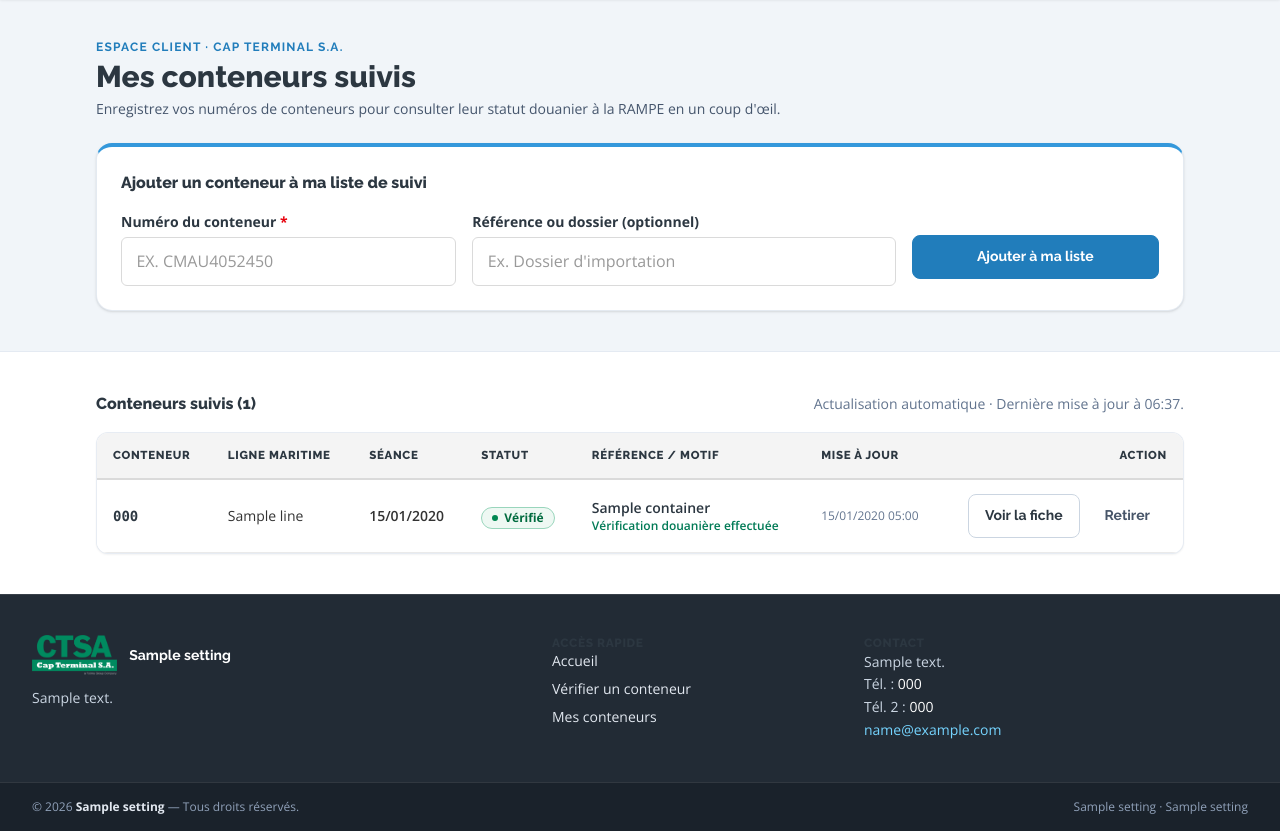
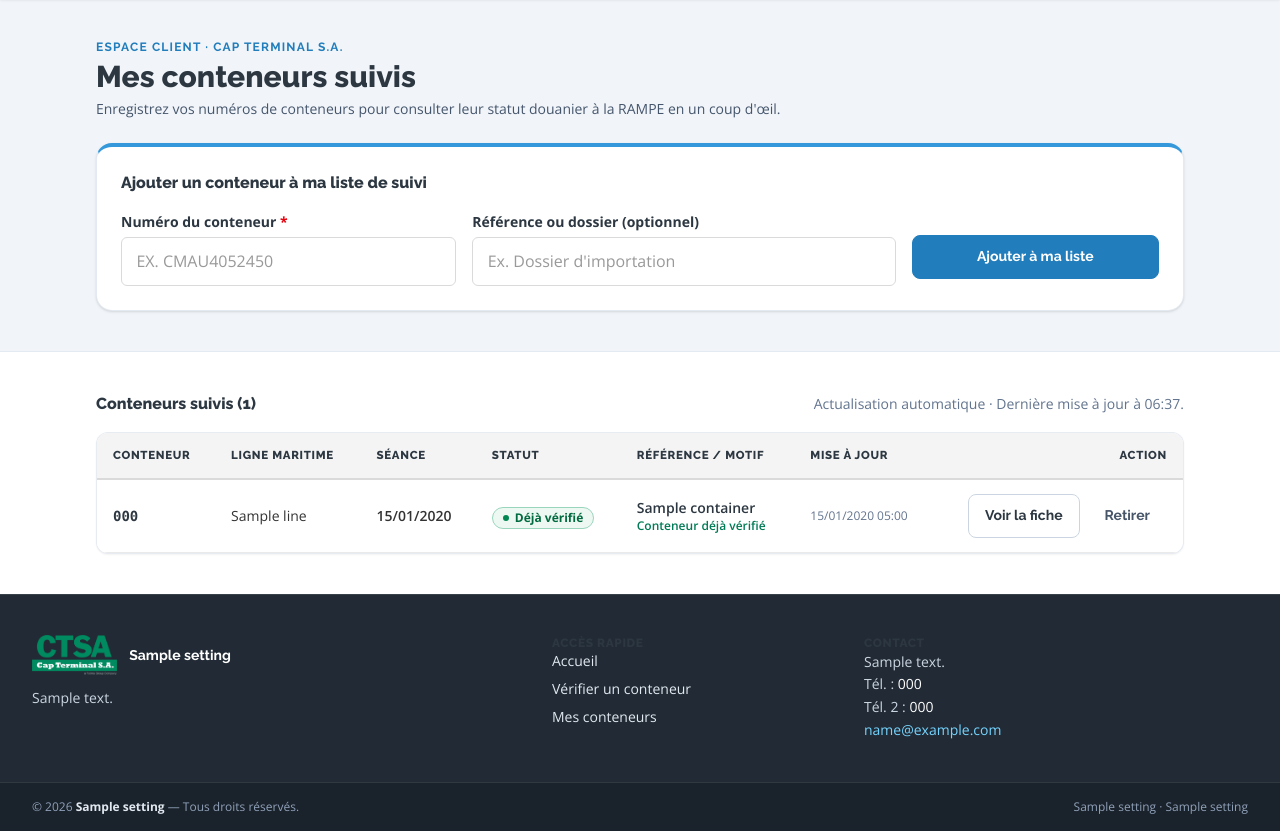
Before and after one commit to bendy2509/ctsa_portal_new, a Django app: page /mes-conteneurs/ in a window 1280 px wide. Shown: the part 103-934 px from the top of the page. Run offline with Django 5.2, Linux system fonts and the light colour scheme; a user stored in the database is signed in; tables that the repository leaves empty hold one stand-in row (values such as "Sample post"); style sheets or scripts are compiled from the project's sources.

Commit message:
Public: mention explicite Deja verifie pour les conteneurs verifies

```diff
--- a/templates/public/verification.html
+++ b/templates/public/verification.html
@@ -95,7 +95,7 @@
 
             <div class="flex flex-wrap items-center gap-2.5">
               {% if result.is_verified and result.timing != 'upcoming' %}
-                {% include 'components/badge.html' with variant='verified' label='Vérifié' %}
+                {% include 'components/badge.html' with variant='verified' label='Déjà vérifié' %}
               {% elif result.timing == 'upcoming' %}
                 {% with date_lbl=result.scheduled_date|date:"d/m/Y" %}
                   {% include 'components/badge.html' with variant='neutral' label='Séance à venir' %}
@@ -117,10 +117,10 @@
             {% if result.is_verified and result.timing != 'upcoming' %}
               <div class="p-4 sm:p-5 rounded-xl bg-emerald-50 border border-emerald-200 text-emerald-950">
                 <h3 class="text-base sm:text-lg font-heading font-extrabold uppercase tracking-wide text-emerald-800 mb-1 mt-0">
-                  Vérification douanière effectuée
+                  Conteneur déjà vérifié
                 </h3>
                 <p class="text-sm leading-relaxed m-0">
-                  Ce conteneur a été vérifié à la RAMPE le <strong>{{ result.scheduled_date|date:"d/m/Y" }}</strong>. Aucune nouvelle vérification n'est programmée.
+                  Ce conteneur a déjà été vérifié à la RAMPE le <strong>{{ result.verified_at|default:result.scheduled_date|date:"d/m/Y" }}</strong>. Aucune nouvelle vérification n'est programmée.
                 </p>
               </div>
             {% elif result.timing == 'upcoming' %}
--- a/templates/public/watchlist.html
+++ b/templates/public/watchlist.html
@@ -97,7 +97,7 @@
               </div>
               <div class="shrink-0">
                 {% if item.container and item.container.is_verified and item.container.timing != 'upcoming' %}
-                  {% include 'components/badge.html' with variant='verified' label='Vérifié' %}
+                  {% include 'components/badge.html' with variant='verified' label='Déjà vérifié' %}
                 {% elif item.container and item.container.timing == 'upcoming' %}
                   {% include 'components/badge.html' with variant='neutral' label='Séance à venir' %}
                 {% elif item.container and item.container.timing == 'past' %}
@@ -125,7 +125,7 @@
             </div>
 
             {% if item.container and item.container.is_verified and item.container.timing != 'upcoming' %}
-              <p class="text-xs text-emerald-700 font-semibold m-0">Vérification douanière effectuée</p>
+              <p class="text-xs text-emerald-700 font-semibold m-0">Conteneur déjà vérifié</p>
             {% elif item.container and item.container.status == 'unavailable' %}
               <p class="text-xs text-red-700 font-semibold m-0">{{ item.container.full_reason_display }}</p>
             {% endif %}
@@ -191,7 +191,7 @@
                   </td>
                   <td>
                     {% if item.container and item.container.is_verified and item.container.timing != 'upcoming' %}
-                      {% include 'components/badge.html' with variant='verified' label='Vérifié' %}
+                      {% include 'components/badge.html' with variant='verified' label='Déjà vérifié' %}
                     {% elif item.container and item.container.timing == 'upcoming' %}
                       {% include 'components/badge.html' with variant='neutral' label='Séance à venir' %}
                     {% elif item.container and item.container.timing == 'past' %}
@@ -207,7 +207,7 @@
                       <div class="font-semibold text-ctsa-slate">{{ item.saved.label }}</div>
                     {% endif %}
                     {% if item.container and item.container.is_verified and item.container.timing != 'upcoming' %}
-                      <div class="text-xs text-emerald-700 font-semibold">Vérification douanière effectuée</div>
+                      <div class="text-xs text-emerald-700 font-semibold">Conteneur déjà vérifié</div>
                     {% elif item.container and item.container.timing == 'past' %}
                       <div class="text-xs text-slate-500">Dernier statut connu : {{ item.container.get_status_display }}</div>
                     {% elif item.container and item.container.status == 'unavailable' %}
```
Also changed, not shown: terminal/tests.py (+14 -0 lines).
